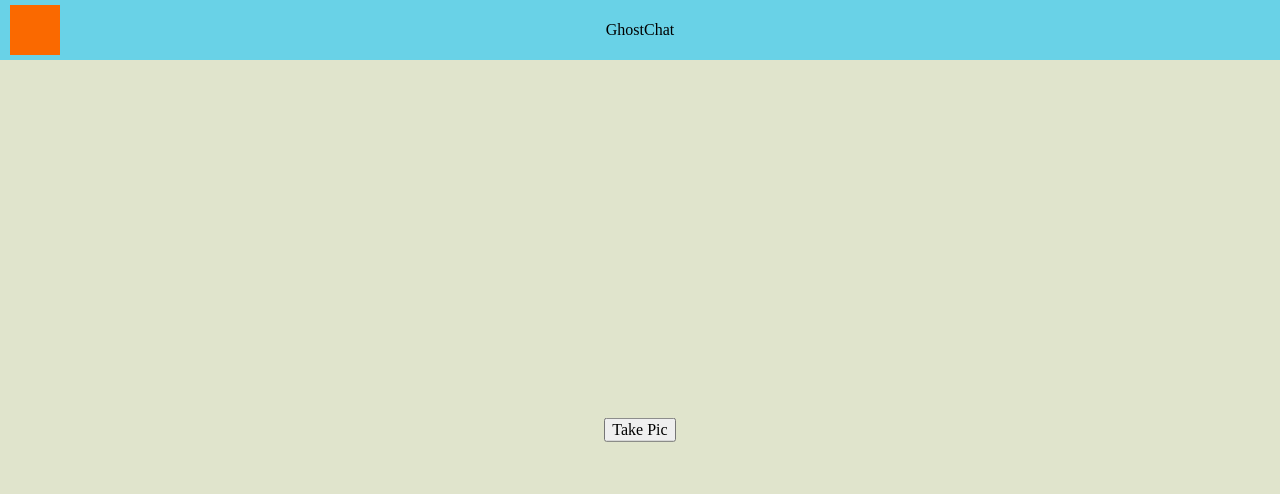
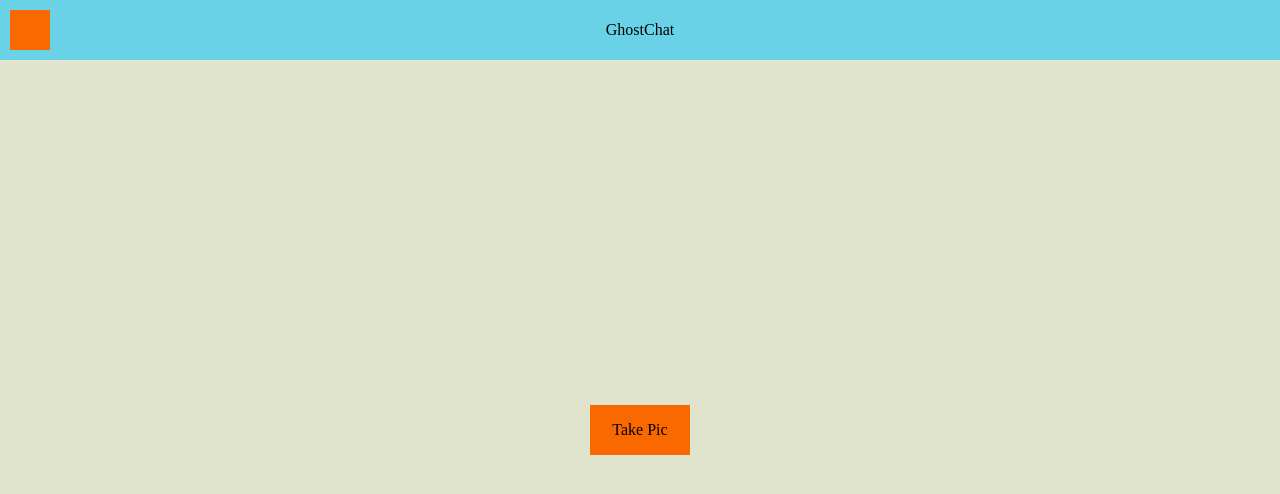
Before and after one commit to Praseetha-KR/ghostchat-client, a website: page app/index.html in a window 1280 px wide. Drawn offline with nearby package versions, Linux system fonts and the light colour scheme; files that its build step writes are made by us from their sources.

Commit message:
made button orange

```diff
--- a/app/index.html
+++ b/app/index.html
@@ -12,7 +12,7 @@
         <span id="title" class="vertical-center">GhostChat</span>
     </header>
     <div id="maincontent">
-        <button id="takepic" class="vertical-center">Take Pic</button>
+        <div id="takepic" class="vertical-center">Take Pic</div>
     </div>
     <script type="text/javascript" src="bower_components/angular/angular.min.js"></script>
     <script src="js/main.js"></script>
--- a/app/less/main.less
+++ b/app/less/main.less
@@ -1,6 +1,5 @@
+@import "util";
 @import "color";
-@import "util";
-
 html, body {
 	background: @theme-background;
     height: 100%;
@@ -15,8 +14,8 @@ header {
 }
 
 #logo {
-    height: 50px;
-    width: 50px;
+    height: 40px;
+    width: 40px;
     background-color: @theme-object;
 }
 
@@ -39,3 +38,14 @@ header {
     height: 100%;
     text-align: center;
 }
+
+#takepic {
+    background-color: @theme-object;
+    width: 100px;
+    height: 50px;
+    margin: auto;
+    line-height: 50px;
+    &:active {
+        background-color: @theme-object-light;
+    }
+}
```
